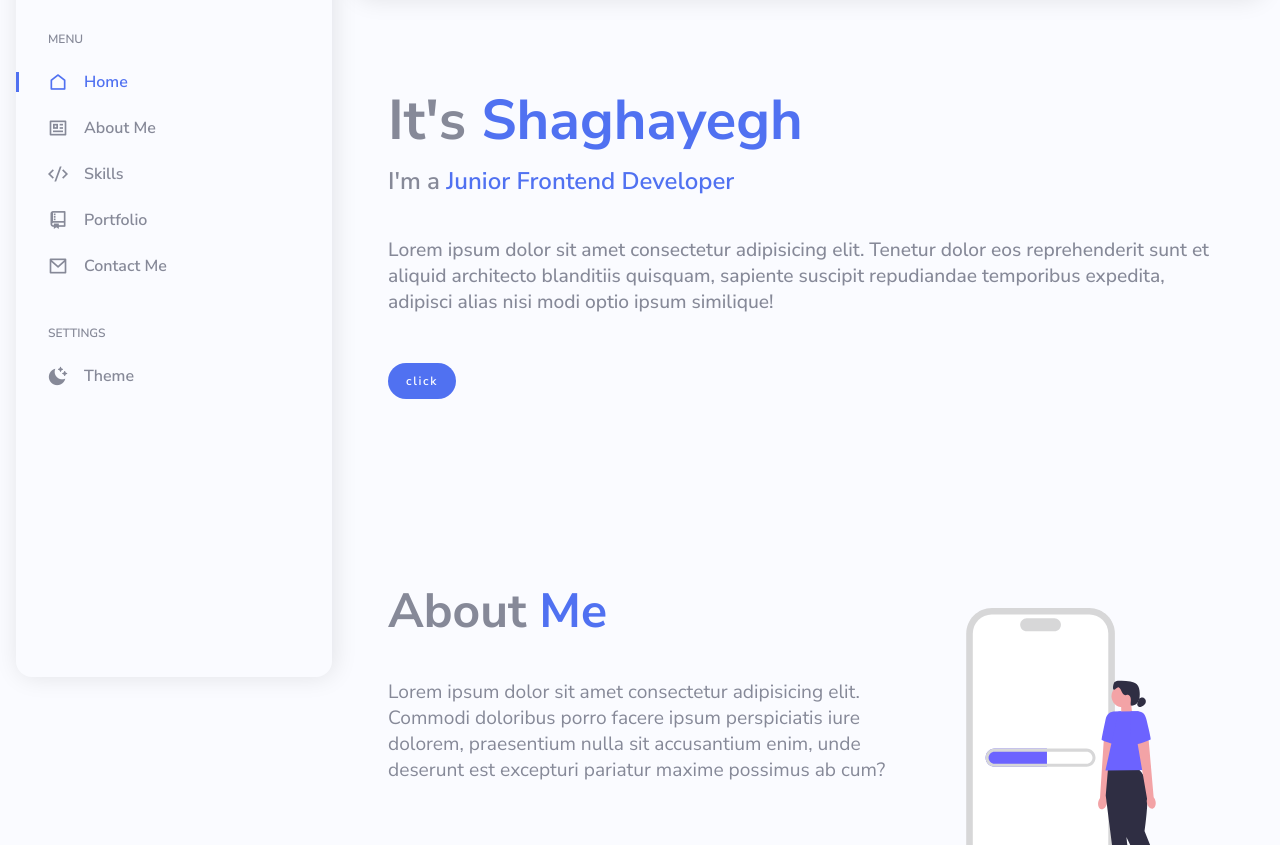
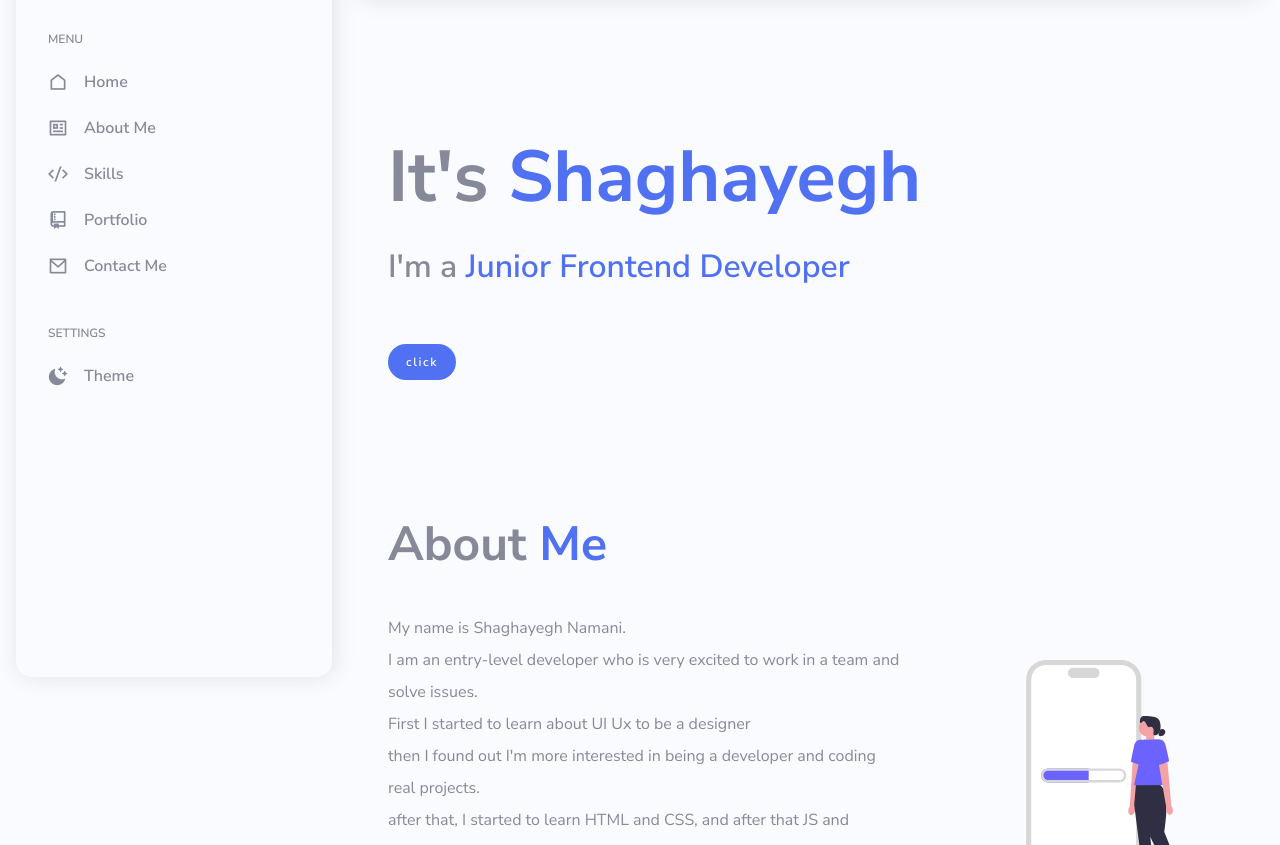
Before and after one commit to formylearn/my-resume, a plain HTML site: page index.html in a window 1280 px wide. Shown: the part 107-952 px from the top of the page. Drawn offline with nearby package versions, Linux system fonts and the light colour scheme.

Commit message:
modify ui of the project

```diff
--- a/index.html
+++ b/index.html
@@ -101,7 +101,6 @@
                 <h3 class="text__animation">
                     I'm a <span>Junior Frontend Developer</span>
                 </h3>
-                <p>Lorem ipsum dolor sit amet consectetur adipisicing elit. Tenetur dolor eos reprehenderit sunt et aliquid architecto blanditiis quisquam, sapiente suscipit repudiandae temporibus expedita, adipisci alias nisi modi optio ipsum similique!</p>
 
                 <a href="#about" class="btn">click</a>
             </div>
@@ -112,8 +111,14 @@
         <section class="about__container" id="about">
             <div class="about__content">
                 <h2 class="heading">About <span>Me</span></h2>
-                <p>Lorem ipsum dolor sit amet consectetur adipisicing elit. Commodi doloribus porro facere ipsum perspiciatis iure dolorem, praesentium nulla sit accusantium enim, unde deserunt est excepturi pariatur maxime possimus ab cum?</p>
-                <a href="#contact" class="btn">Read More</a>
+                <p>My name is Shaghayegh Namani. <br>
+                    I am an entry-level developer who is very excited to work in a team and solve issues. <br>
+                    First I started to learn about UI Ux to be a designer <br> then I found out I'm more interested in being a developer and coding real projects. <br>
+                    after that, I started to learn HTML and CSS, and after that  JS and ReactJS  from YouTube.
+                    To learn more, code some projects with YouTube, and try hard to achieve more experience. <br>
+                    Now I hope to be a part of real project and learn more and more every day.
+                    </p>
+                <a href="#skills" class="btn">More</a>
             </div>
             <div class="about__img">
                 <img src="images/undraw_completion-progress_o56q.svg" alt="about me">
@@ -150,7 +155,7 @@
                 <li>&#10003 Responsive</li>
                 <li>&#10003 Js</li>
             </ul>
-            <button class="btn" onclick="visitPage()">Visit Code</button>
+            <a class="btn" onclick="visitPage()">Visit Code</a>
         </div>
         </div>
 
--- a/styles.css
+++ b/styles.css
@@ -76,7 +76,7 @@ body.dark-theme{
 	the website, in dark theme
 ==========*/
 .dark-theme .sidebar-content::-webkit-scrollbar{
-  background-color: hsl(225, 16%, 30%);
+  background-color: hsl(228, 24%, 16%);
 }
 .dark-theme .sidebar-content::-webkit-scrollbar-thumb{
   background-color: hsl(225, 16%, 40%);
@@ -264,26 +264,26 @@ margin: .75rem;
   left: 0;
 }
 
+/* for later  */
 /* Active link */
-.active{
+/* .active{
   color: var(--first-color);
-}
+} */
 
-.active::after{
+/* .active::after{
   content: '';
   position: absolute;
   left: 0;
   width: 3px;
   height: 20px;
   background-color: var(--first-color);
-}
+} */
 
 /* main */
 
 /* home */
 .home__container{
   padding-top: 10rem;
-  padding-bottom: 5rem;
   padding-left: 1.5rem;
   padding-right: 1.5rem;
 }
@@ -309,15 +309,15 @@ margin: .75rem;
 }
 
 .home__content h3{
-  margin-bottom: 2.5rem;
-  margin-top: 1rem;
-  font-size: 1.5rem;
+  margin-bottom: 3.5rem;
+  margin-top: 2rem;
+  font-size: 2rem;
 }
 
 .home__content h1{
-  font-size: 3.5rem;
+  font-size: 4.5rem;
   font-weight: 700;
-  margin-top: 1.5rem;
+  margin-top: 4.5rem;
   line-height: 1;
 
 }
@@ -339,15 +339,9 @@ margin: .75rem;
               0 0 100px var(--main-color);
 } */
 
-.home__content p{
-  font-size: 1.2rem;
-  font-weight: 500;
-  max-width: 1000px;
-}
 
 .btn{
   display: inline-block;
-  margin-top: 3rem;
   padding: .5rem 1rem;
   background: var(--first-color);
   border-radius: 4rem;
@@ -379,10 +373,10 @@ margin: .75rem;
   display: flex;
   justify-content: center;
   align-items: center;
-  padding-top: 6rem;
-  padding-bottom: 5rem;
+  padding-top: 8rem;
   padding-left: 1.5rem;
   padding-right: 1.5rem;
+  gap: 4rem;
 }
 
 .about__container h2 span{
@@ -391,8 +385,7 @@ margin: .75rem;
 
 .about__img img{
   position: relative;
-  width: 100vw;
-  top: 1rem;
+  width: 50vw;
 }
 
 .about__content h2{
@@ -402,20 +395,25 @@ margin: .75rem;
 }
 
 .about__content p{
-  font-size: 1.2rem;
+  font-size: var(--normal-font-size);
   margin: 2rem 0 3rem ;
+  line-height: 2rem;
 }
 
 /* scroll bar */
 ::-webkit-scrollbar{
-  width: 5px;
+  width: 6px;
+  background-color: hsl(228, 18%, 96%);
 }
 ::-webkit-scrollbar-thumb{
-  background-color: var(--main-color);
+  background-color: hsl(228, 85%, 63%);
 }
-::-webkit-scrollbar-track{
-  background-color: var(--bg-color);
-  width: 50px;
+
+.dark-theme::-webkit-scrollbar{
+  background-color: hsla(228, 80%, 4%, .3);
+}
+.dark-theme::-webkit-scrollbar-thumb{
+  background-color: hsl(228, 85%, 63%);
 }
 
 /* skills */
@@ -425,8 +423,7 @@ margin: .75rem;
   align-items: center;
   gap:20rem;
   color: var(--first-color);
-  padding-top: 7rem;
-  padding-bottom: 5rem;
+  padding-top: 10rem;
   padding-left: 1.5rem;
   padding-right: 1.5rem;
 }
@@ -452,7 +449,7 @@ margin: .75rem;
 
 /* portfolio */
 .port__container{
-  padding-top: 5rem;
+  padding-top: 10rem;
   padding-bottom: 5rem;
   padding-left: 1.5rem;
   padding-right: 1.5rem;
@@ -500,6 +497,10 @@ margin: .75rem;
   list-style-type: none;
 }
 
+.port__box .btn{
+  margin-top: 2rem;
+}
+
 /* contact */
 .contact__container{
     padding-top: 5rem;
@@ -520,6 +521,10 @@ margin: .75rem;
   display: grid;
   grid-template-columns: repeat(2,1fr);
   gap: 2rem;
+}
+
+.contact__content h3{
+  padding-left: .5rem;
 }
 
 /* footer */
```
